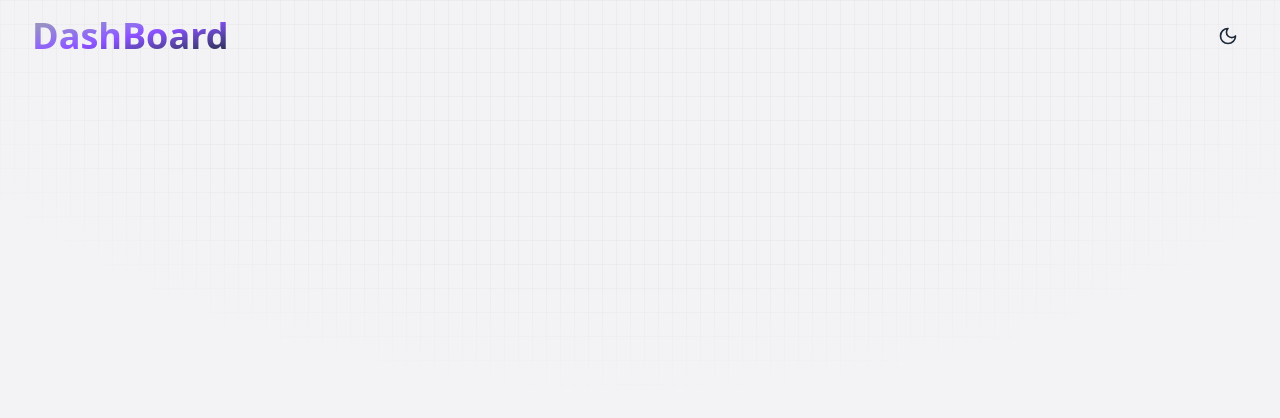
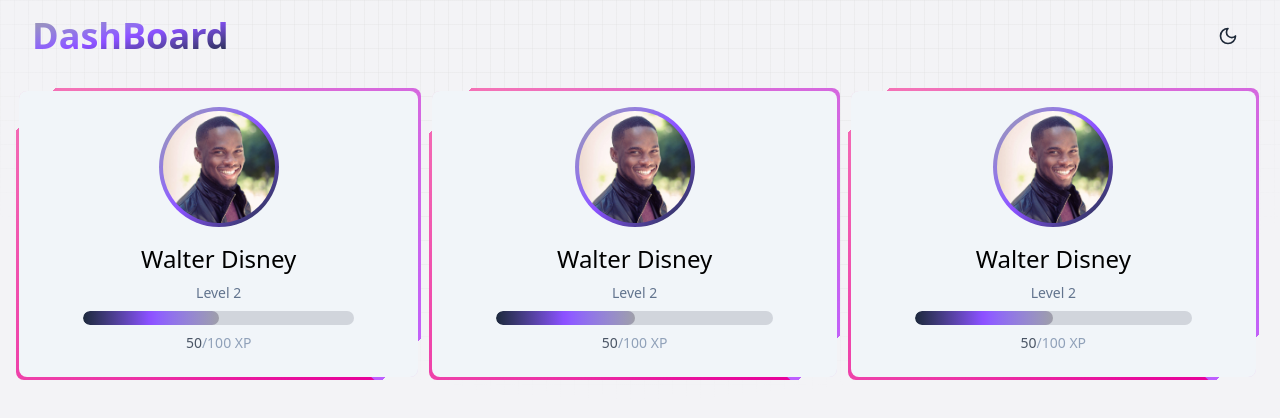
Before and after one commit to AlthafSubair/CRED_TASK, a Next.js app: page / in a window 1280 px wide. Shown: the top 418 px of the page. Built offline with nearby package versions, Linux system fonts and the light colour scheme.

Commit message:
completed Skeleton of Profile

```diff
--- a/package.json
+++ b/package.json
@@ -9,6 +9,7 @@
     "lint": "next lint"
   },
   "dependencies": {
+    "framer-motion": "^12.18.1",
     "next": "15.3.4",
     "react": "^19.0.0",
     "react-dom": "^19.0.0",
--- a/src/app/page.tsx
+++ b/src/app/page.tsx
@@ -1,5 +1,8 @@
 "use client"
+import Background from "@/components/Background";
 import Header from "@/components/Header";
+import HeroSection from "@/components/HeroSection";
+
 
 
 
@@ -11,20 +14,14 @@ export default function Home() {
 
       {/*  BackGround  */}
 
-      <div className="absolute inset-0">
-        <div className="relative h-full w-full bg-[#f3f3f6] dark:bg-[#03030c]
-          [&>div]:absolute [&>div]:inset-0
-          [&>div]:bg-[linear-gradient(to_right,#d4d4d433_1px,transparent_1px),linear-gradient(to_bottom,#d4d4d433_1px,transparent_1px)]
-          dark:[&>div]:bg-[linear-gradient(to_right,#4f4f4f1a_1px,transparent_1px),linear-gradient(to_bottom,#4f4f4f1a_1px,transparent_1px)]
-          [&>div]:bg-[size:14px_24px]
-          [&>div]:[mask-image:radial-gradient(ellipse_60%_50%_at_50%_0%,#000_70%,transparent_100%)]">
-          <div></div>
-        </div>
-      </div>
+      <Background />
 
 
-      <div className="relative z-10 flex  md:px-4 w-full">
+      <div className="relative z-10 flex  md:px-4 w-full flex-col">
+
         <Header />
+
+       <HeroSection />
 
       </div>
 
--- /dev/null
+++ b/src/components/Background.tsx
@@ -0,0 +1,18 @@
+import React from 'react'
+
+const Background = () => {
+  return (
+          <div className="absolute inset-0">
+        <div className="relative h-full w-full bg-[#f3f3f6] dark:bg-[#03030c]
+          [&>div]:absolute [&>div]:inset-0
+          [&>div]:bg-[linear-gradient(to_right,#d4d4d433_1px,transparent_1px),linear-gradient(to_bottom,#d4d4d433_1px,transparent_1px)]
+          dark:[&>div]:bg-[linear-gradient(to_right,#4f4f4f4a_1px,transparent_1px),linear-gradient(to_bottom,#4f4f4f4a_1px,transparent_1px)]
+          [&>div]:bg-[size:14px_24px]
+          [&>div]:[mask-image:radial-gradient(ellipse_60%_50%_at_50%_0%,#000_70%,transparent_100%)]">
+          <div></div>
+        </div>
+      </div>
+  )
+}
+
+export default Background
--- a/src/components/Header.tsx
+++ b/src/components/Header.tsx
@@ -7,7 +7,7 @@ const Header = () => {
 
 
 
-        <h1 className='bg-gradient-to-tl from-slate-800 via-violet-500 to-zinc-400 bg-clip-text text-transparent md:text-4xl text-2xl font-bold'>
+        <h1 className='bg-gradient-to-tl from-slate-800 via-violet-500 to-zinc-400 bg-clip-text text-transparent sm:text-3xl md:text-4xl text-2xl font-bold'>
             DashBoard
         </h1>
 
--- /dev/null
+++ b/src/components/HeroSection.tsx
@@ -0,0 +1,20 @@
+import React from 'react'
+import Profile from './Profile'
+
+const HeroSection = () => {
+  return (
+    <div className='md:px-0 p-4 flex sm:flex-row flex-col flex-wrap gap-2'>
+        <div className="w-full md:w-[calc(50%-0.5rem)] lg:w-[calc(33.333%-0.666rem)]">
+    <Profile />
+  </div>
+  <div className="w-full md:w-[calc(50%-0.5rem)] lg:w-[calc(33.333%-0.333rem)]">
+    <Profile />
+  </div>
+  <div className="w-full md:w-[calc(50%-0.5rem)] lg:w-[calc(33.333%-0.333rem)]">
+    <Profile />
+  </div>
+    </div>
+  )
+}
+
+export default HeroSection
--- /dev/null
+++ b/src/components/Profile.tsx
@@ -0,0 +1,42 @@
+import Image from 'next/image'
+import React from 'react'
+import ProgressBar from './ProgressBar'
+
+const Profile = () => {
+  return (
+    <section className="relative inline-flex overflow-hidden rounded-lg p-[3px] focus:outline-none w-full">
+      {/* Thicker, clearly visible spinning border */}
+      <span className="absolute inset-[-25%] z-0 animate-[spin_4s_linear_infinite] bg-[conic-gradient(from_0deg_at_50%_50%,#e7029a_0%,#f472b6_50%,#bd5fff_100%,#e7029a_100%)]"></span>
+
+      {/* Inner content with padding and background */}
+      <div className="relative z-10 flex flex-col w-full h-full items-center justify-center rounded-lg dark:bg-slate-950 bg-slate-100 text-black text-sm font-medium dark:text-white backdrop-blur-3xl p-4">
+
+{/* Avatar */}
+        <div className='p-[4px] rounded-full bg-gradient-to-tl from-slate-800 via-violet-500 to-zinc-400'>
+          <div className="w-28 h-28 rounded-full  overflow-hidden relative">
+            <Image
+              src="/avatar.jpg"
+              alt="My Photo"
+              fill
+              className="object-cover"
+            />
+          </div>
+        </div>
+
+        <div className='mt-4'>
+          <h1 className='lg:text-2xl md:text-xl text-lg'>
+            Walter Disney
+          </h1>
+        </div>
+
+        <ProgressBar />
+
+      </div>
+
+    </section>
+
+
+  )
+}
+
+export default Profile
--- /dev/null
+++ b/src/components/ProgressBar.tsx
@@ -0,0 +1,54 @@
+"use client"
+import React, { useState } from 'react'
+import { motion, useAnimation } from "framer-motion";
+import { useEffect } from "react";
+const ProgressBar = () => {
+
+   const [progress, setProgress] = useState(50); // Initial progress
+  const controls = useAnimation();
+
+  useEffect(() => {
+    controls.start({ width: `${progress}%` });
+  }, [progress, controls]);
+
+  const handleIncrease = () => {
+    setProgress((prev) => Math.min(prev + 15, 100)); // Cap at 100%
+  };
+
+  return (
+    <div className='pb-2 flex flex-col justify-center items-center w-full px-12 gap-2'>
+        <h3 className='text-slate-500 mt-2'>Level 2</h3>
+
+        <div className="relative w-full dark:bg-gray-100 bg-gray-300 rounded-3xl h-3.5 group overflow-hidden">
+        <motion.div
+          initial={{ width: 0 }}
+          animate={controls}
+          transition={{ duration: 1, ease: "easeIn" }}
+          className="relative bg-gradient-to-r from-slate-800 via-violet-500 to-zinc-400 h-3.5 rounded-3xl"
+          role="progressbar"
+          aria-valuenow={progress}
+          aria-valuemin={0}
+          aria-valuemax={100}
+        >
+          {/* Tooltip on hover */}
+          <div className="absolute -top-7 left-1/2 -translate-x-1/2 text-xs font-semibold bg-black text-white px-2 py-0.5 rounded shadow opacity-0 group-hover:opacity-100 transition-opacity duration-200">
+            {progress}%
+          </div>
+        </motion.div>
+      </div>
+
+      <p className='dark:text-gray-400 text-slate-400'><span className='dark:text-slate-300 text-gray-600'>{progress}</span>/100 XP</p>
+
+      {/* Button */}
+      {/* <button
+        onClick={handleIncrease}
+        className="px-4 py-2 bg-indigo-600 text-white rounded-lg hover:bg-indigo-700 transition"
+      >
+        Increase Progress +15%
+      </button> */}
+
+    </div>
+  )
+}
+
+export default ProgressBar
--- a/src/components/ThemeToggler.tsx
+++ b/src/components/ThemeToggler.tsx
@@ -10,11 +10,11 @@ const ThemeToggler = () => {
       onClick={toggleTheme}
       className="font-medium z-50 text-gray-800 rounded-full hover:bg-gray-200 focus:outline-none focus:bg-gray-200 dark:text-neutral-200 dark:hover:bg-neutral-800 dark:focus:bg-neutral-800"
     >
-      <span className="group inline-flex shrink-0 justify-center items-center size-10">
+      <span className="group inline-flex shrink-0 justify-center items-center sm:size-10 size-8">
         {theme === 'light' ? (
           // Moon icon (for switching to dark)
           <svg
-            className="shrink-0 size-5"
+            className="shrink-0 sm:size-5 size-4"
             xmlns="http://www.w3.org/2000/svg"
             width="24"
             height="24"
@@ -30,7 +30,7 @@ const ThemeToggler = () => {
         ) : (
           // Sun icon (for switching to light)
           <svg
-            className="shrink-0 size-5"
+            className="shrink-0 sm:size-5 size-4"
             xmlns="http://www.w3.org/2000/svg"
             width="24"
             height="24"
```
Also changed, not shown: public/avatar.jpg (added), 1 other file (tests, documents, lock files or other folders).
